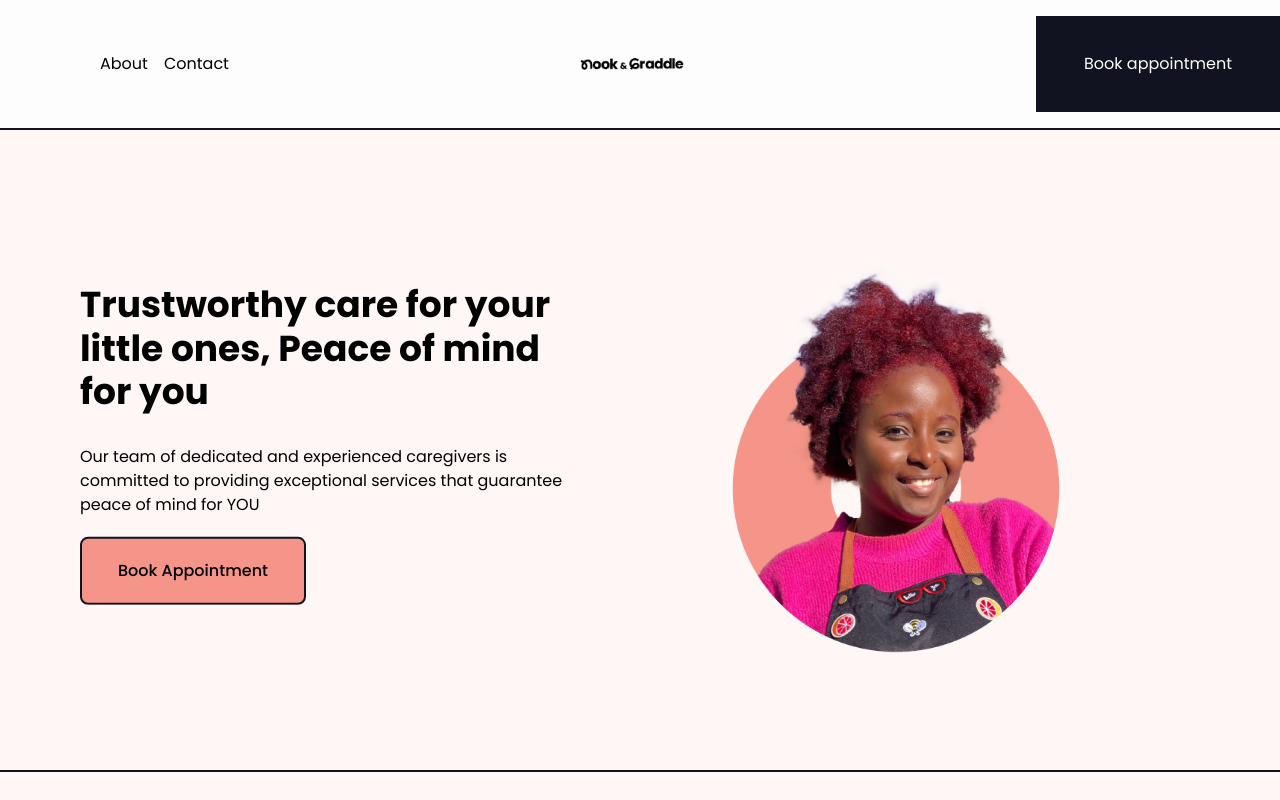
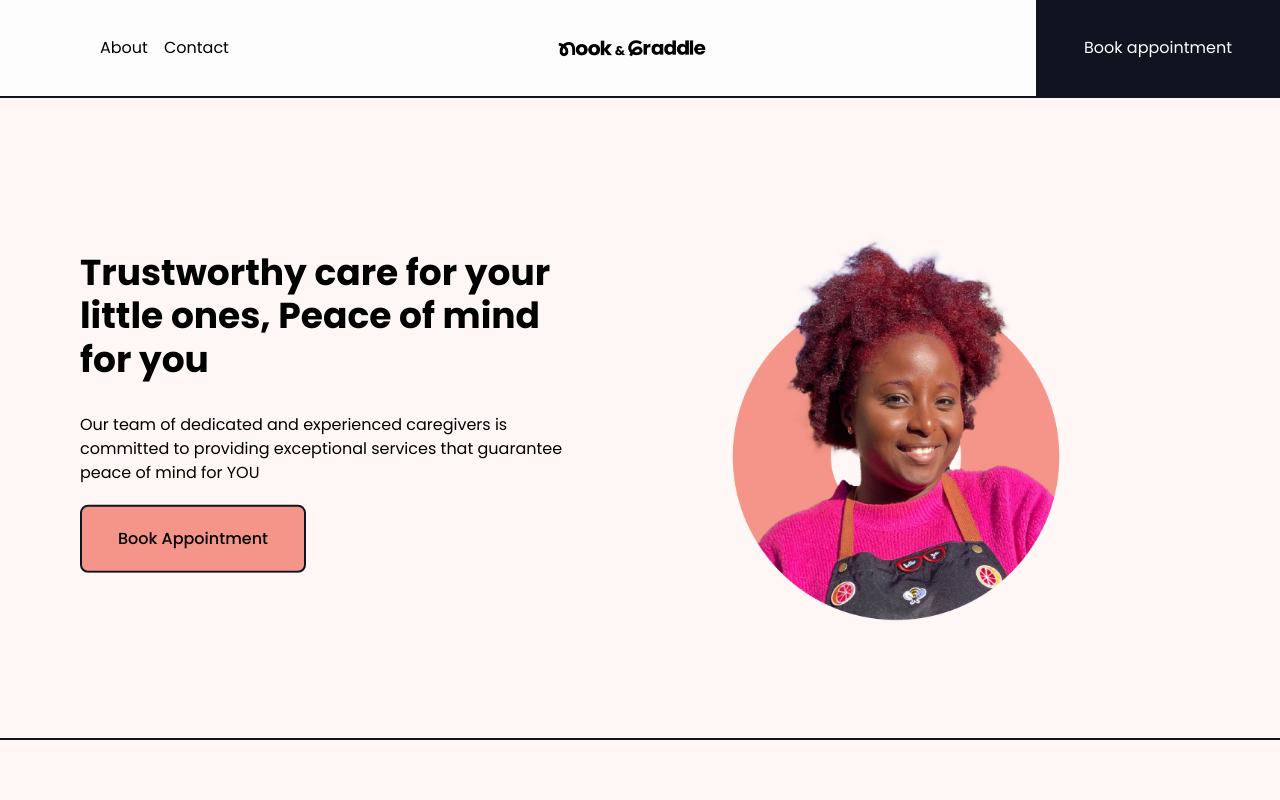
Before and after one commit to kayodegeorge/nook-n-craddle, a Next.js app: page / in a window 1280 px wide. Shown: the top 800 px of the page. Built offline with nearby package versions, Linux system fonts and the light colour scheme.

Commit message:
fix:logo

```diff
--- a/app/contact/page.tsx
+++ b/app/contact/page.tsx
@@ -28,13 +28,13 @@ export default function Contact() {
       });
 
       if (response.ok) {
-        setStatus("Thanks for your submission, we will get back to you");
+        setStatus("Thanks for your submission, we will get back to you!");
         form.reset();
       } else {
-        setStatus("Oops! There was a problem submitting your details");
+        setStatus("Oops! There was a problem submitting your details!");
       }
     } catch (error) {
-      setStatus("Oops! There was a problem submitting your details");
+      setStatus("Oops! There was a problem submitting your details!");
     } finally {
       setIsSubmitting(false);
     }
--- a/components/Footer.tsx
+++ b/components/Footer.tsx
@@ -6,7 +6,7 @@ const Footer = () => {
     <footer className="flex flex-col gap-12 bg-[#FEF7F6] px-4 py-24 md:flex-row md:items-center md:justify-between md:px-[6.25rem] md:py-[2rem]">
       <Link href="/">
         <Image
-          src="/logo-1-black.png"
+          src="/logo-again.png"
           alt="Nook N Craddle Logo"
           width={200}
           height={41}
--- a/components/Navbar.tsx
+++ b/components/Navbar.tsx
@@ -41,10 +41,10 @@ const Navbar = () => {
 
       <Link href="/">
         <Image
-          src="/logo-1-black.png"
+          src="/logo-again.png"
           alt="Nook N Craddle Logo"
           width={150}
-          height={50}
+          height={10}
         />
       </Link>
 
```
Also changed, not shown: public/logo-again.png (added).
